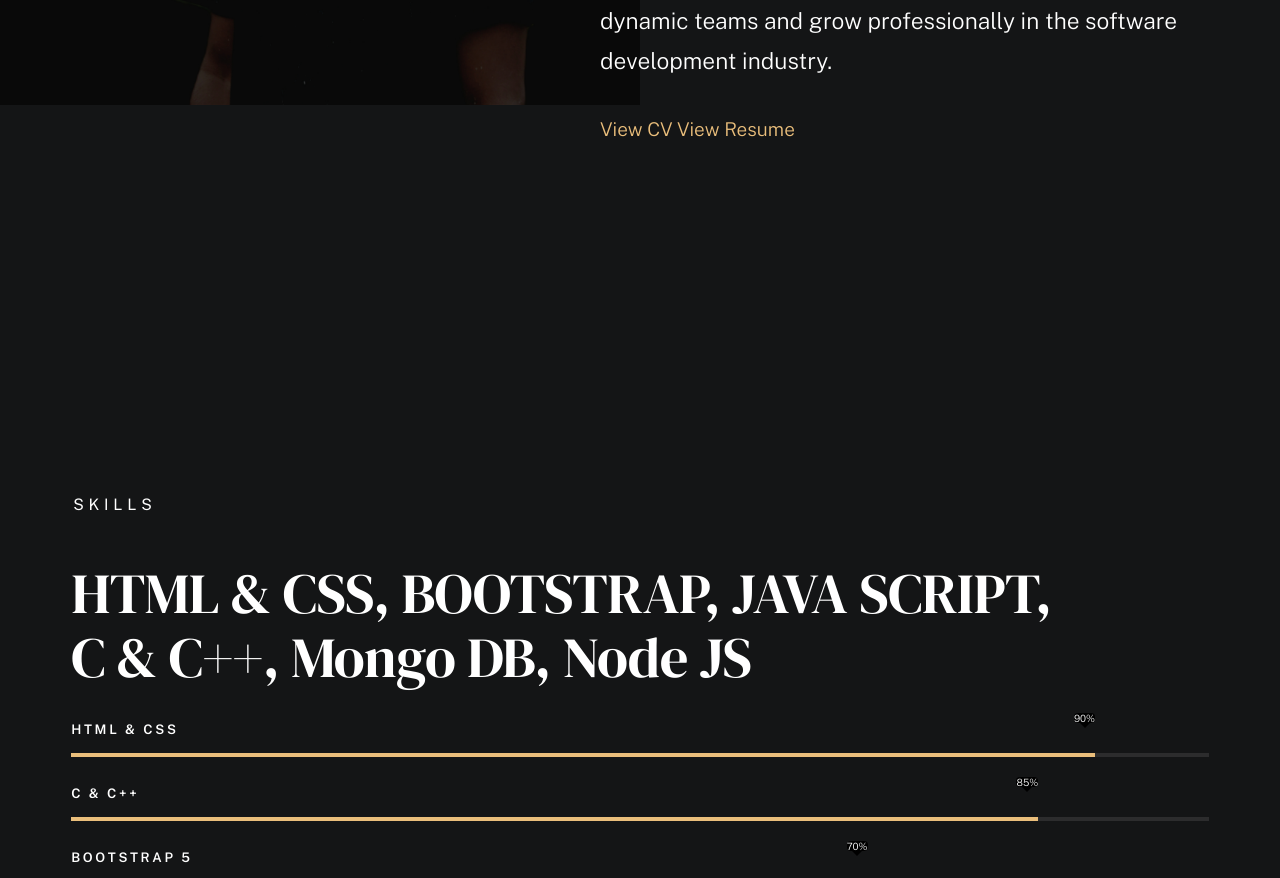
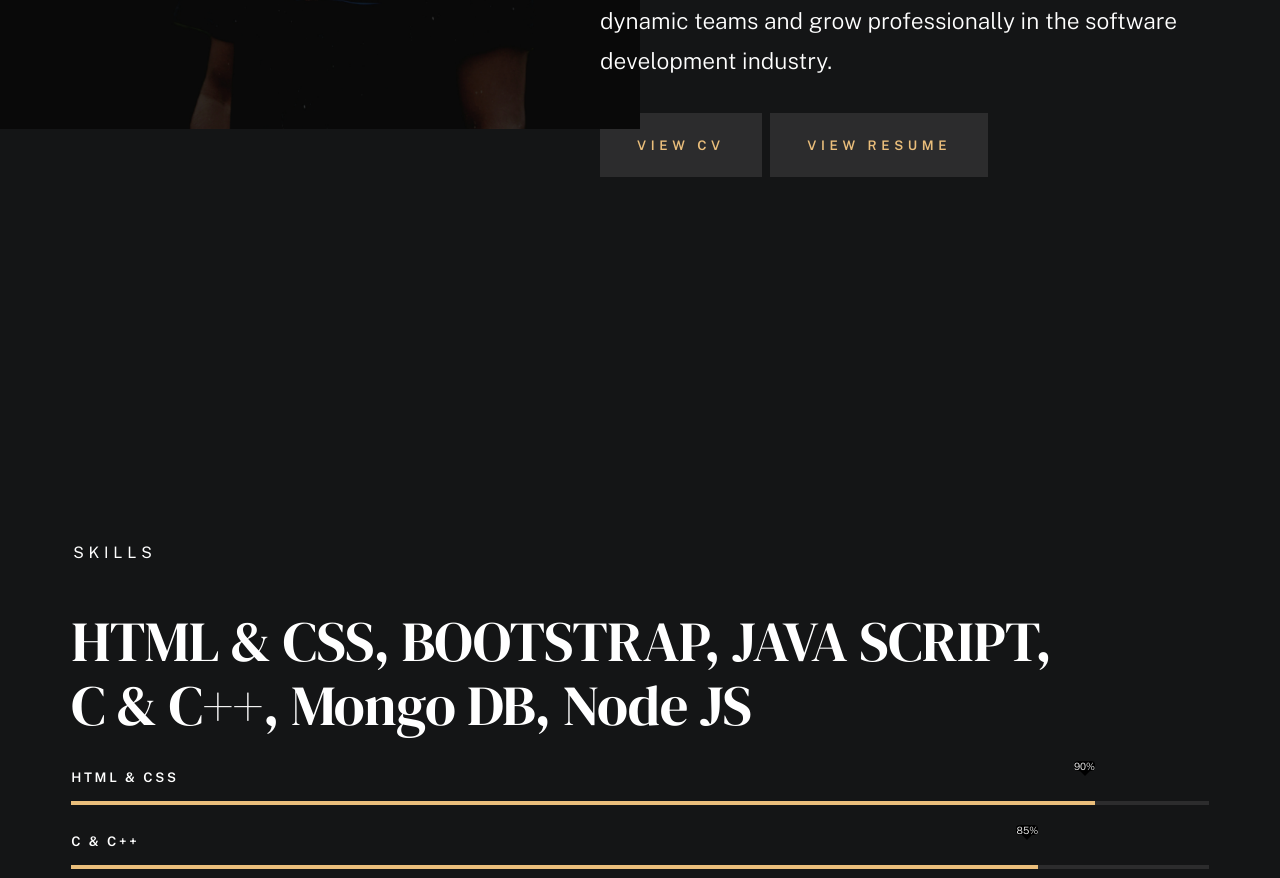
Before and after one commit to adwaithr2003/portfolio, a plain HTML site: page index.html in a window 1280 px wide. Shown: the part 1645-2523 px from the top of the page. Drawn offline with nearby package versions, Linux system fonts and the light colour scheme; a web font is replaced by a local one.

Commit message:
Update index.html

```diff
--- a/index.html
+++ b/index.html
@@ -135,8 +135,9 @@
                                 Myself Adwaith. R ,
                                 a motivated and aspiring developer with strong foundational skills in web development and programming. Recently completed a degree in computer science, complemented by practical experience in building websites using HTML, CSS, and JavaScript. Quick to learn and adapt, having already demonstrated the ability to deliver projects within tight deadlines. Proficient in Visual Studio Code and continually improving through dedicated learning and hands-on practice. Currently honing full-stack development skills, with a passion for problem-solving and innovative thinking. Eager to contribute technical expertise to dynamic teams and grow professionally in the software development industry.
                             </p>
-                            <a href="https://drive.google.com/file/d/1uub61YshsT0kVJe-HJ0Bz1Jt1HU_LnMn/view?usp=drive_link" data-animate-el>View CV</a>
-                            <a href="https://drive.google.com/file/d/19X4r-eGOecIozNjUJ81HIpCiFFObVw5U/view?usp=drive_link"data-animate-el>View Resume</a>
+
+                            <button><a href="https://drive.google.com/file/d/1uub61YshsT0kVJe-HJ0Bz1Jt1HU_LnMn/view?usp=drive_link" data-animate-el>View CV</a></button>
+                            <button><a href="https://drive.google.com/file/d/19X4r-eGOecIozNjUJ81HIpCiFFObVw5U/view?usp=drive_link"data-animate-el>View Resume</a></button>
 
                         </div>
                     </div>
```
